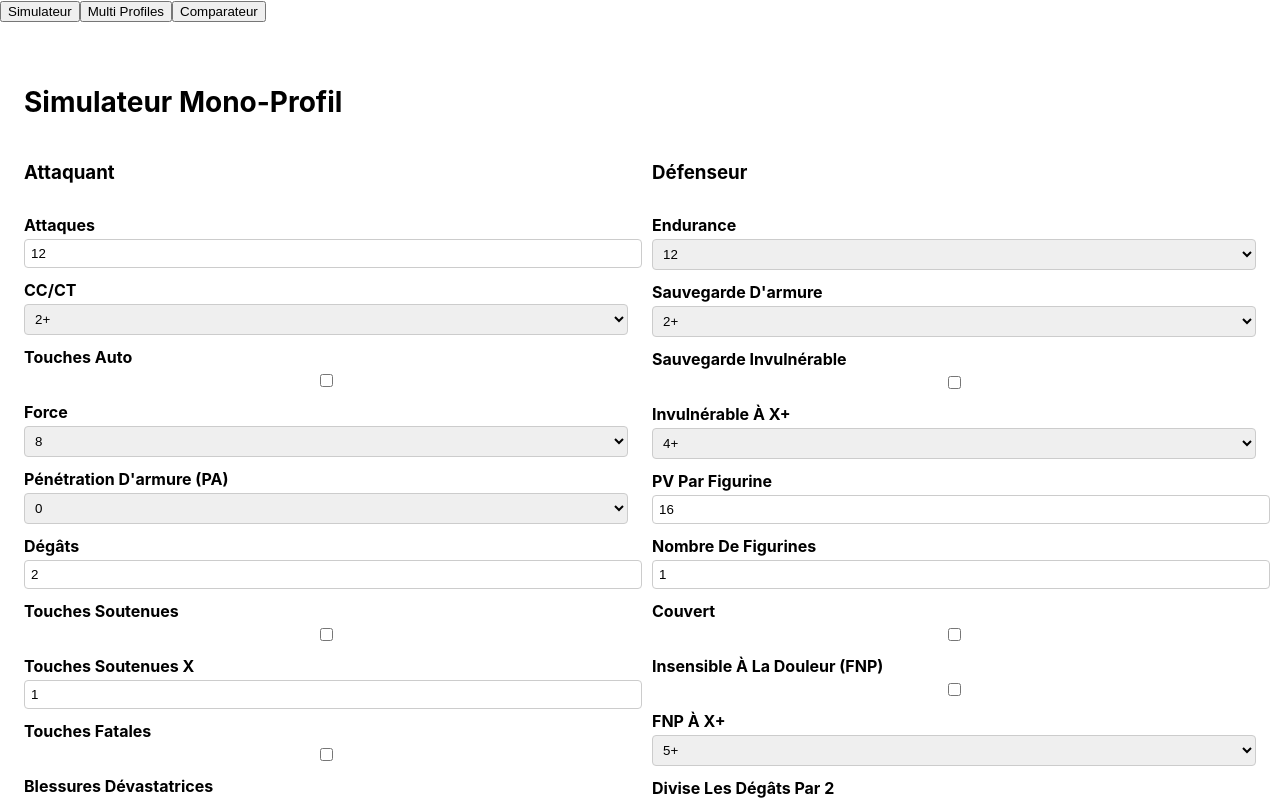
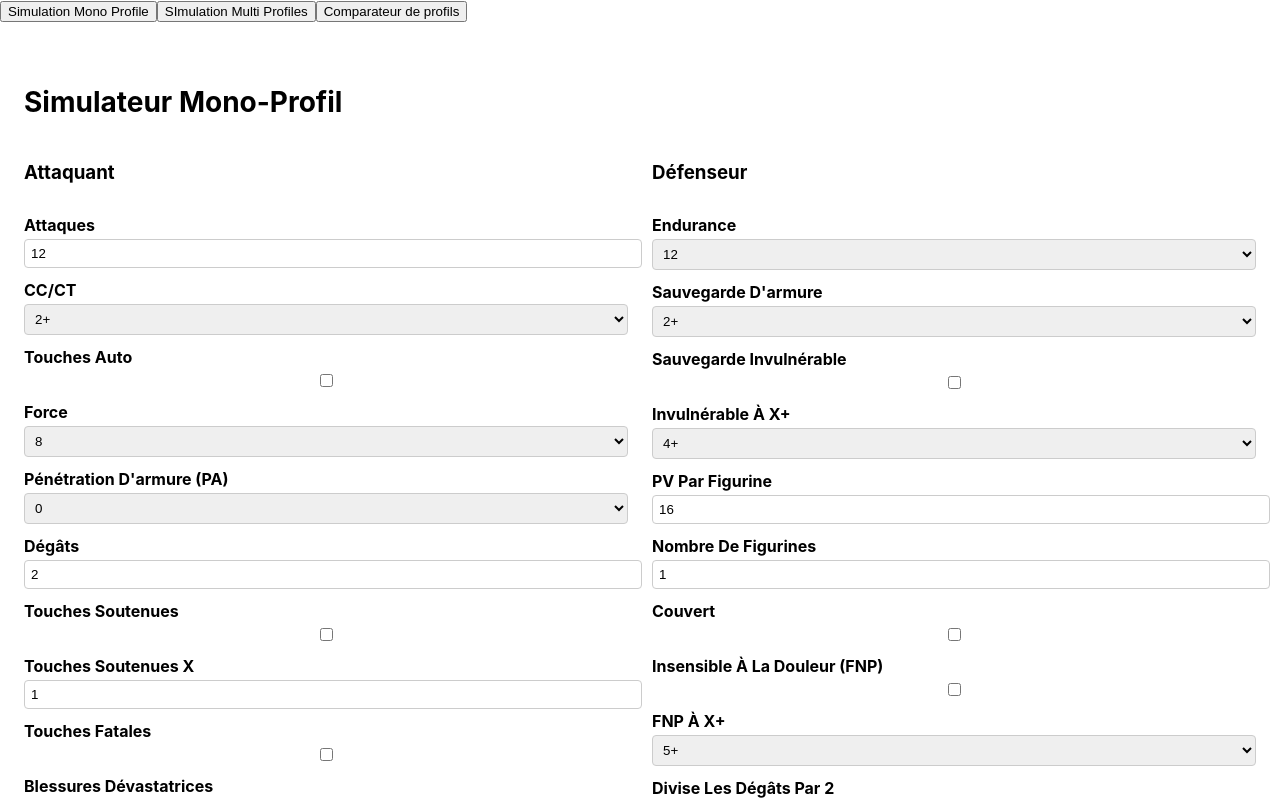
Before and after one commit to LouisSllrd/Stat_warhammer, a React (Create React App) app in the folder frontend/: page / in a window 1280 px wide. Shown: the top 800 px of the page. Built offline with nearby package versions, Linux system fonts and the light colour scheme.

Commit message:
change section titles

```diff
--- a/frontend/src/App.js
+++ b/frontend/src/App.js
@@ -12,9 +12,9 @@ function App() {
 
     <div>
       <nav style={{ marginBottom: 20 }}>
-        <button onClick={() => setPage("simulateur")}>Simulateur</button>
-        <button onClick={() => setPage("multi-profiles")}>Multi Profiles</button>
-        <button onClick={() => setPage("compare")}>Comparateur</button>
+        <button onClick={() => setPage("simulateur")}>Simulation Mono Profile</button>
+        <button onClick={() => setPage("multi-profiles")}>SImulation Multi Profiles</button>
+        <button onClick={() => setPage("compare")}>Comparateur de profils </button>
       </nav>
 
       {page === "simulateur" && <Simulateur />}
```
